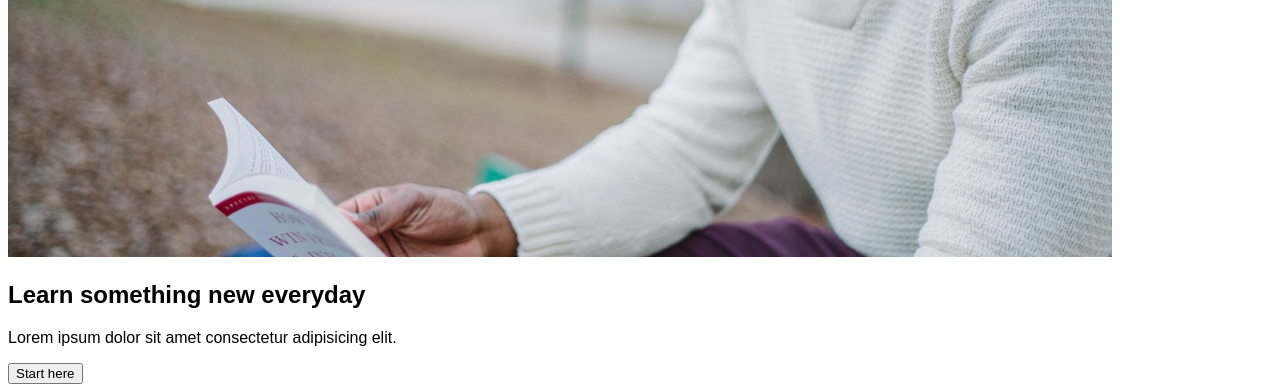
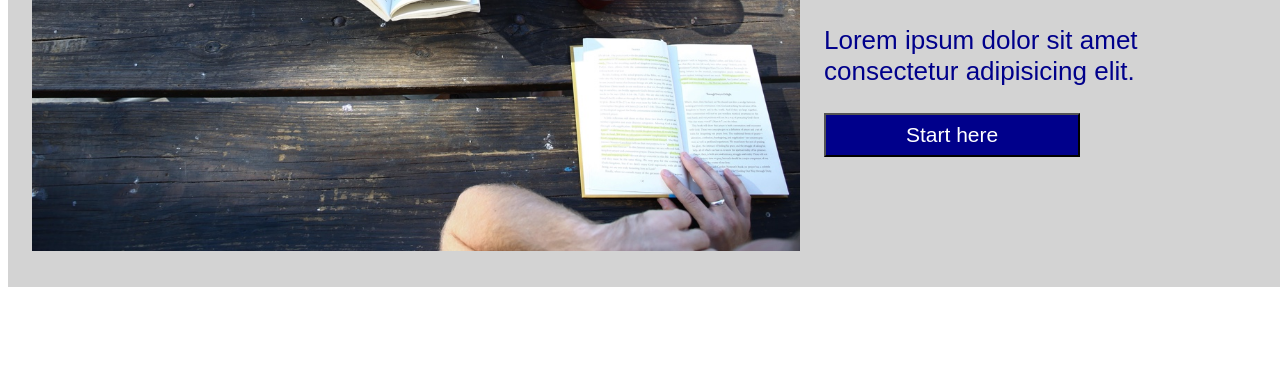
Before and after one commit to vtmmrs/ColmarAcademy, a plain HTML site: page index.html in a window 1280 px wide. Shown: the part 455-847 px from the top of the page. After the commit the page ends 800 px from the top, so only its background shows below. Drawn offline with Linux system fonts and the light colour scheme.

Commit message:
Section-1 fix
Correct photo, flexbox fixed, margins sorted.

```diff
--- a/index.html
+++ b/index.html
@@ -23,16 +23,15 @@
     <main>
         <section class="section-1">
     <!-- SECTION 1 out of 4 -->
-            <div class="photo">
-                <img src="resources/images/information-main.jpg" rel="man reading">
+            <div class="banner">
+                <img src="resources/images/banner.jpg" rel="students reading">
             </div>
             <div class="heading">
                 <h1>Learn something new everyday</h1>
                 <p>Lorem ipsum dolor sit amet consectetur adipisicing elit.</p>
+                <input class="button" type="button" value="Start here">
             </div>
-            <div class="btn">
-                <button type="button">Start here</button>
-            </div>
+
         </div>
     </section>
     </main>
--- a/resources/css/styles.css
+++ b/resources/css/styles.css
@@ -47,46 +47,48 @@ header img + li {
     font-weight: 300;
 }
 
-section .intro-container {
-    display: flex;
-    flex-direction: row;
+main section {
+    display: block;
+}
+
+.section-1 {
+    display: inline-flex;
     background: lightgrey;
     color: darkblue;
-}
-
-.intro {
-    display: inline-flex;
     flex-direction: row;
 }
 
-.intro-container .heading {
-    display: flex;
-    flex-direction: column;
-}
-
-.intro-container h1 {
-    font-size: 40px;
-}
-
-.intro-container h4 {
-    font-size: 24px;
-}
-
-.intro-container img {
+.section-1 .banner {
     margin: 32px 24px;
     width: 60%;
 }
 
-.heading {
+section .heading {
     justify-content: flex-start;
     flex-direction: column;
     align-self: center;
-    align-content: space-around;
+    align-content: center;
+    width: 30%;
+    margin-left: auto 24px;
 }
 
-div .btn {
-    display: flex;
+.section-1 h1 {
+    font-size: 48px;
+}
+
+.section-1 p {
+    font-size: 26px;
+}
+
+.section-1 img {
+    width: 100%;
+}
+
+.section-1 .button {
+    justify-content: center;
     background-color: darkblue;
     color: white;
-    padding: 8px 50px;
+    font-size: 21px;
+    font-weight: 300;
+    padding: 8px 80px;
 }
```
